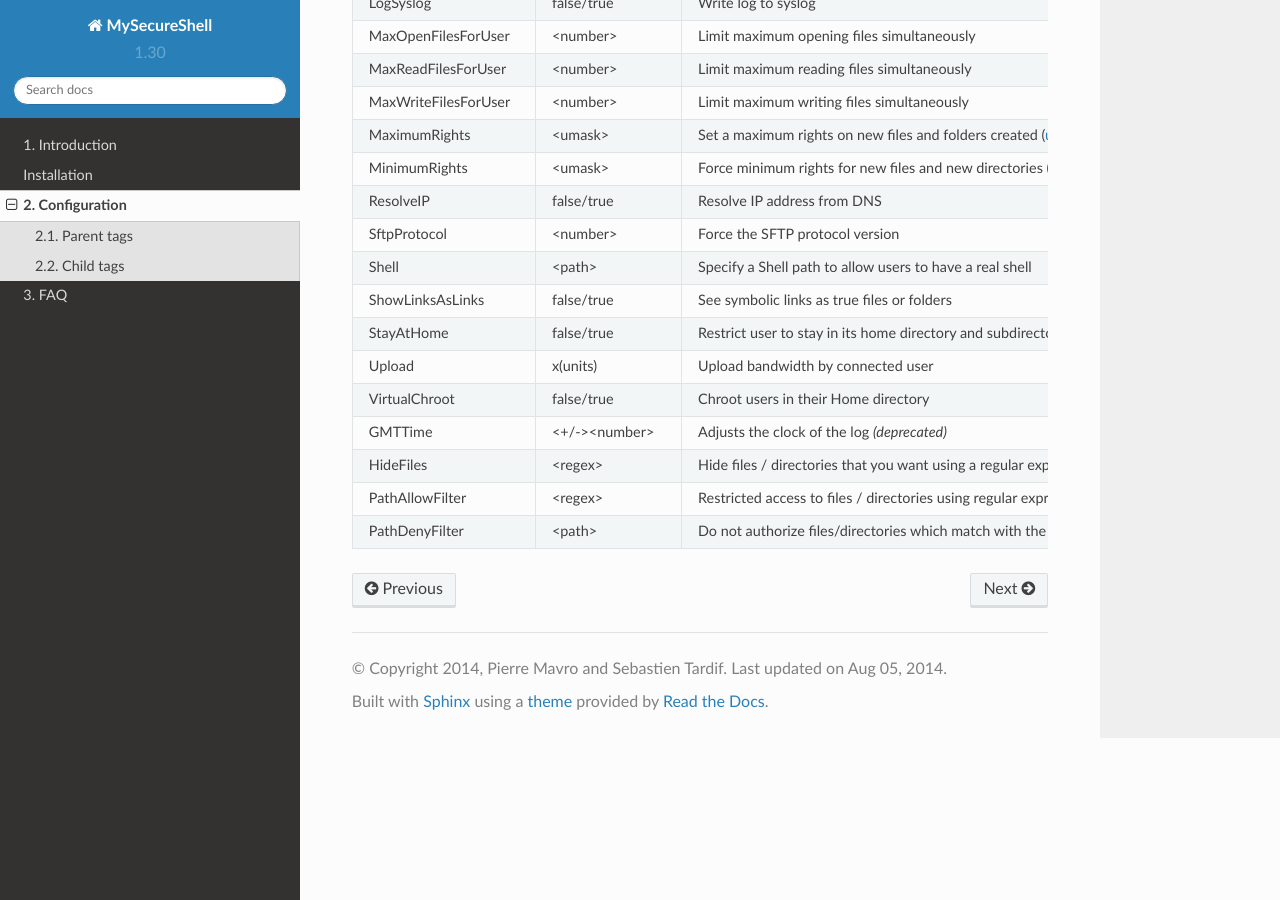
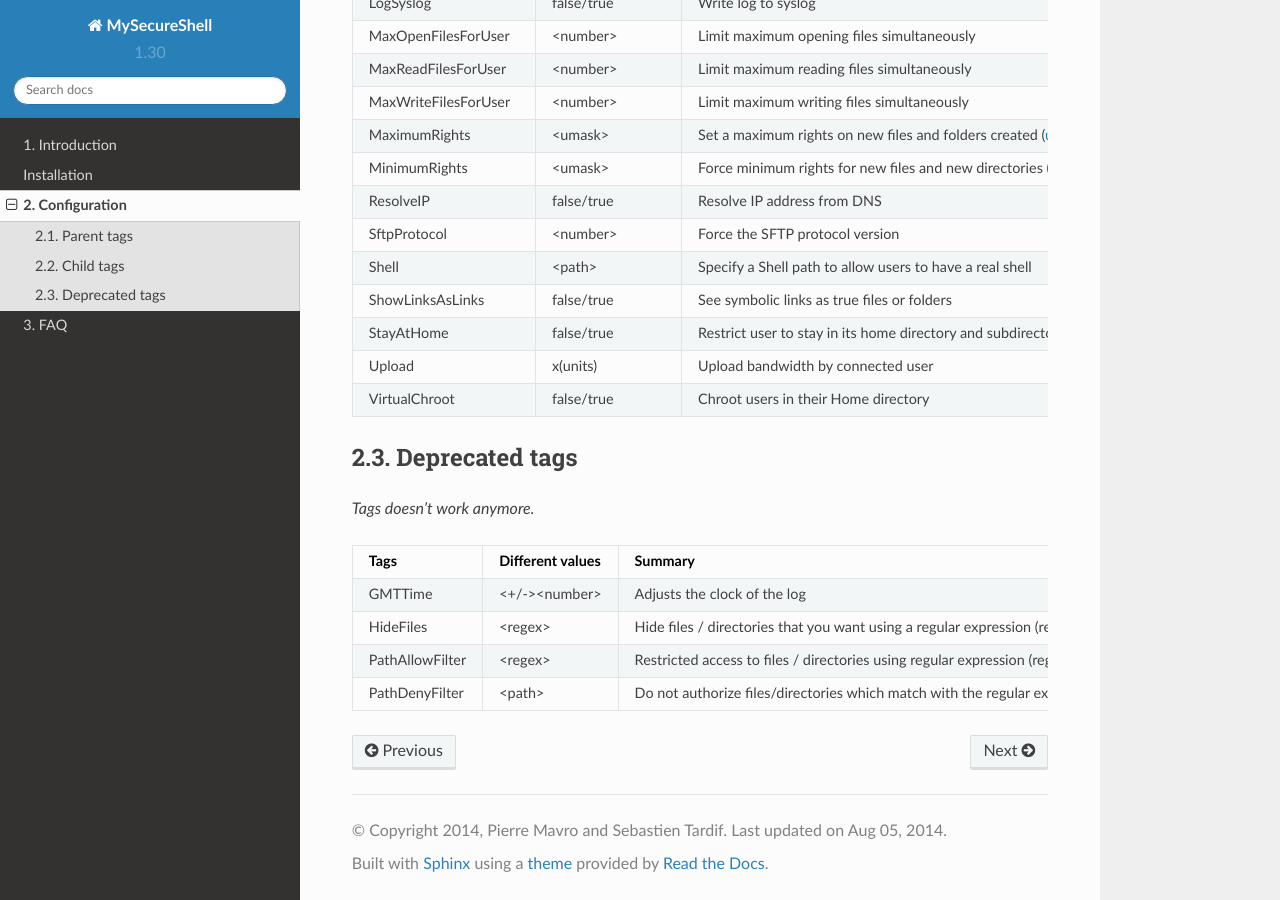
Before and after one commit to mysecureshell/mysecureshell, a Sphinx documentation site: the page built from doc/source/configuration.rst, in a window 1280 px wide and 900 px high, scrolled down 2176 px. Built offline with Sphinx 7.4.7 and the Read the Docs theme 2.0.0, drawn with Linux system fonts in a browser that asks for light colours.

Commit message:
Update configuration.rst

```diff
--- a/doc/source/configuration.rst
+++ b/doc/source/configuration.rst
@@ -83,8 +83,17 @@ ShowLinksAsLinks       false/true        See symbolic links as true files or fol
 StayAtHome             false/true        Restrict user to stay in its home directory and subdirectories
 Upload                 x(units)          Upload bandwidth by connected user
 VirtualChroot          false/true        Chroot users in their Home directory
-GMTTime                <+/-><number>     Adjusts the clock of the log *(deprecated)*
-HideFiles              <regex>           Hide files / directories that you want using a regular expression (regex) *(deprecated)*
-PathAllowFilter        <regex>           Restricted access to files / directories using regular expression (regex) *(deprecated)*
-PathDenyFilter         <path>            Do not authorize files/directories which match with the regular expression *(deprecated)*
 ====================== ================= ===============
+
+Deprecated tags
+---------------
+*Tags doesn't work anymore.*
+
+====================== ================= ===============
+Tags                   Different values  Summary
+====================== ================= ===============
+GMTTime                <+/-><number>     Adjusts the clock of the log
+HideFiles              <regex>           Hide files / directories that you want using a regular expression (regex)
+PathAllowFilter        <regex>           Restricted access to files / directories using regular expression (regex)
+PathDenyFilter         <path>            Do not authorize files/directories which match with the regular expression
+====================== ================= ===============
```
